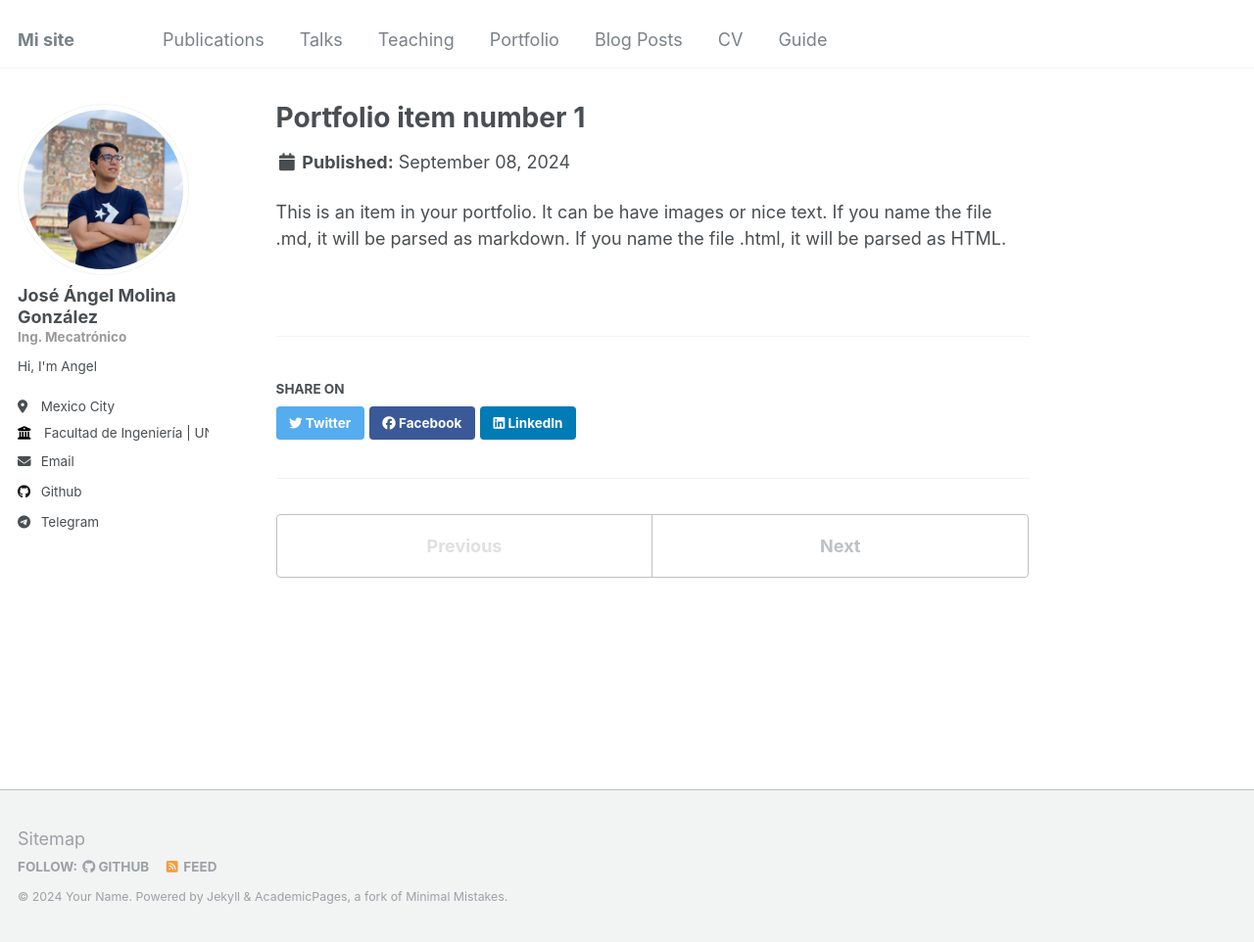
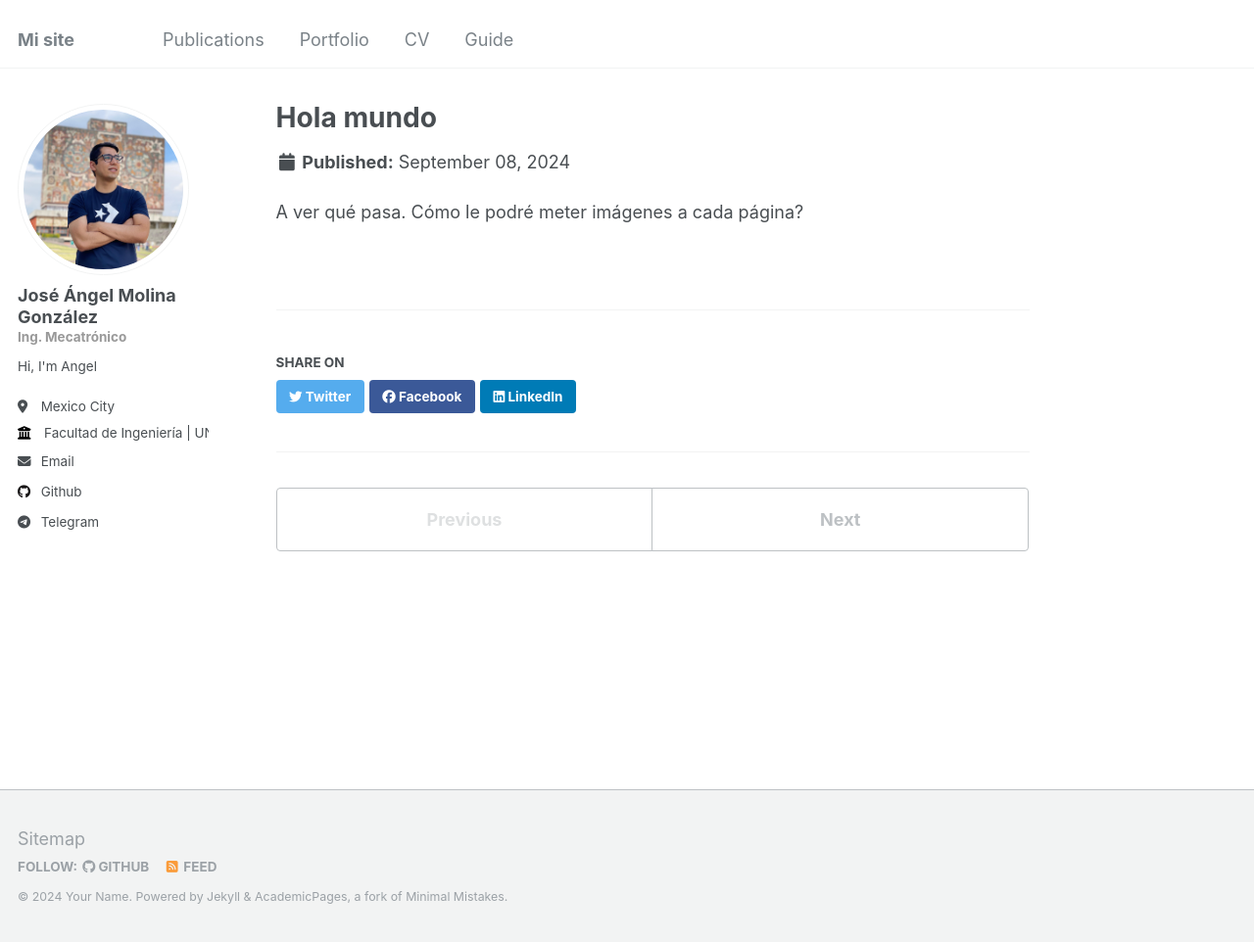
Before and after one commit to AngMolGo/angmolgo.github.io, a Jekyll site: the page built from _portfolio/portfolio-1.md, in a window 1280 px wide and 962 px high. Shown: the whole window at 98% size. Built offline with Jekyll 4.4.1, drawn with Linux system fonts in a browser that asks for light colours.

Commit message:
more changes

```diff
--- a/_portfolio/portfolio-1.md
+++ b/_portfolio/portfolio-1.md
@@ -1,7 +1,7 @@
 ---
-title: "Portfolio item number 1"
-excerpt: "Short description of portfolio item number 1<br/><img src='/images/500x300.png'>"
+title: "Hola mundo"
+excerpt: "Esto es un overview del proyecto en cuestión<br/><img src='/images/500x300.png'>"
 collection: portfolio
 ---
 
-This is an item in your portfolio. It can be have images or nice text. If you name the file .md, it will be parsed as markdown. If you name the file .html, it will be parsed as HTML.
+A ver qué pasa. Cómo le podré meter imágenes a cada página?
```
Also changed, not shown: _data/navigation.yml (+6 -6 lines).
